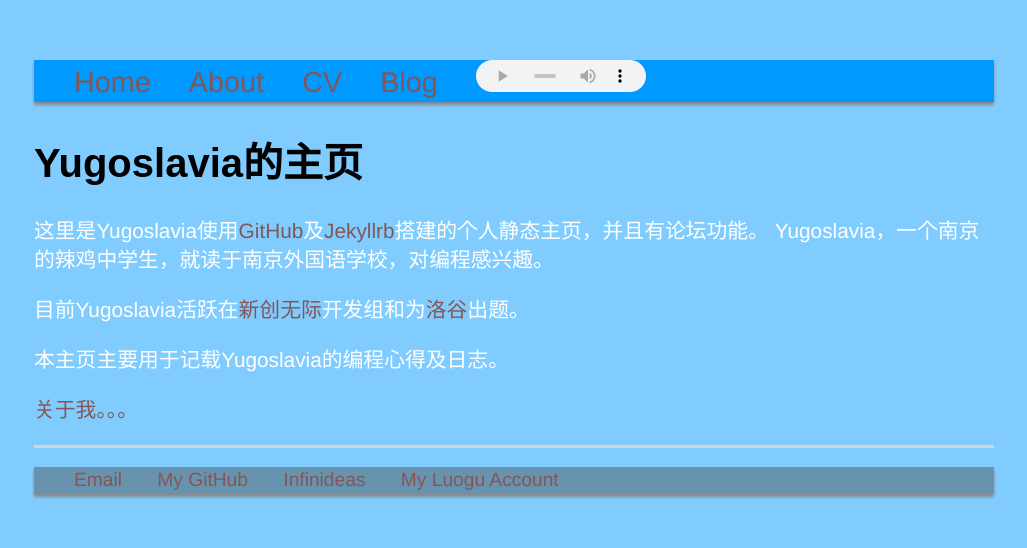
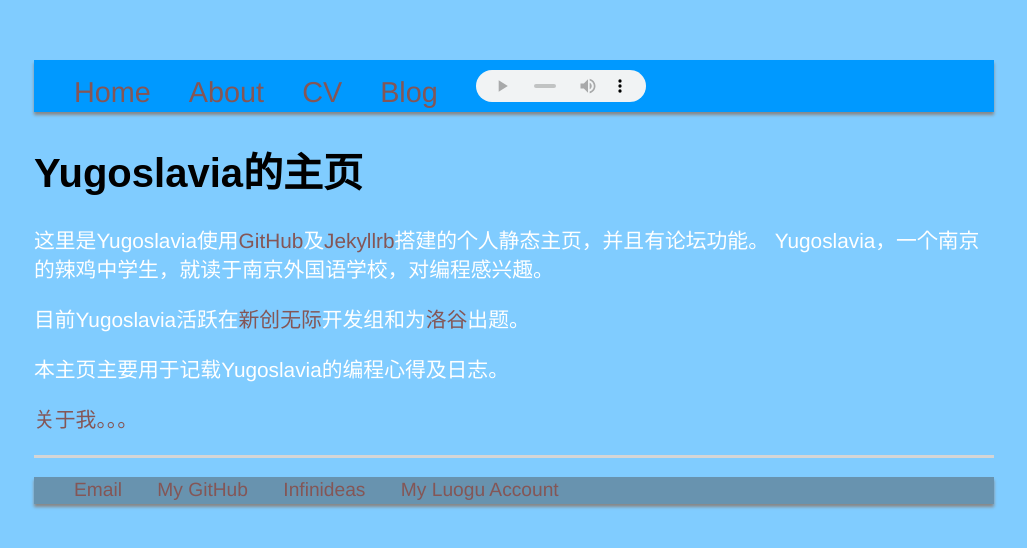
Before and after one commit to Yugoslavia36/yugoslavia36.github.io, a Jekyll site: the page built from index.html, in a window 1280 px wide. Shown: the top 548 px of the page, without its empty margins (126-1153 px from the left). Built offline with Jekyll 4.4.1, drawn with Linux system fonts in a browser that asks for light colours.

Commit message:
Update main.css

```diff
--- a/css/main.css
+++ b/css/main.css
@@ -6,7 +6,7 @@ a:hover { text-decoration: underline; }
 p.meta { color: #1a2367; }
 p, ul { font-size: 1.3em; line-height: 1.4em; color: #ffffff; }
 p { font-family: 'Helvetica','Microsoft YaHei UI','Cursive';}
-audio { width: 170px; height: 32px; align:center }
+audio { width: 170px; height: 32px; margin-top: 10px;}
 
 h1, h2, h3, h4 { font-family:'Arial', 'Sans-Serif','Microsoft YaHei UI';}
 h1 { font-size: 2.5em;  }
```
